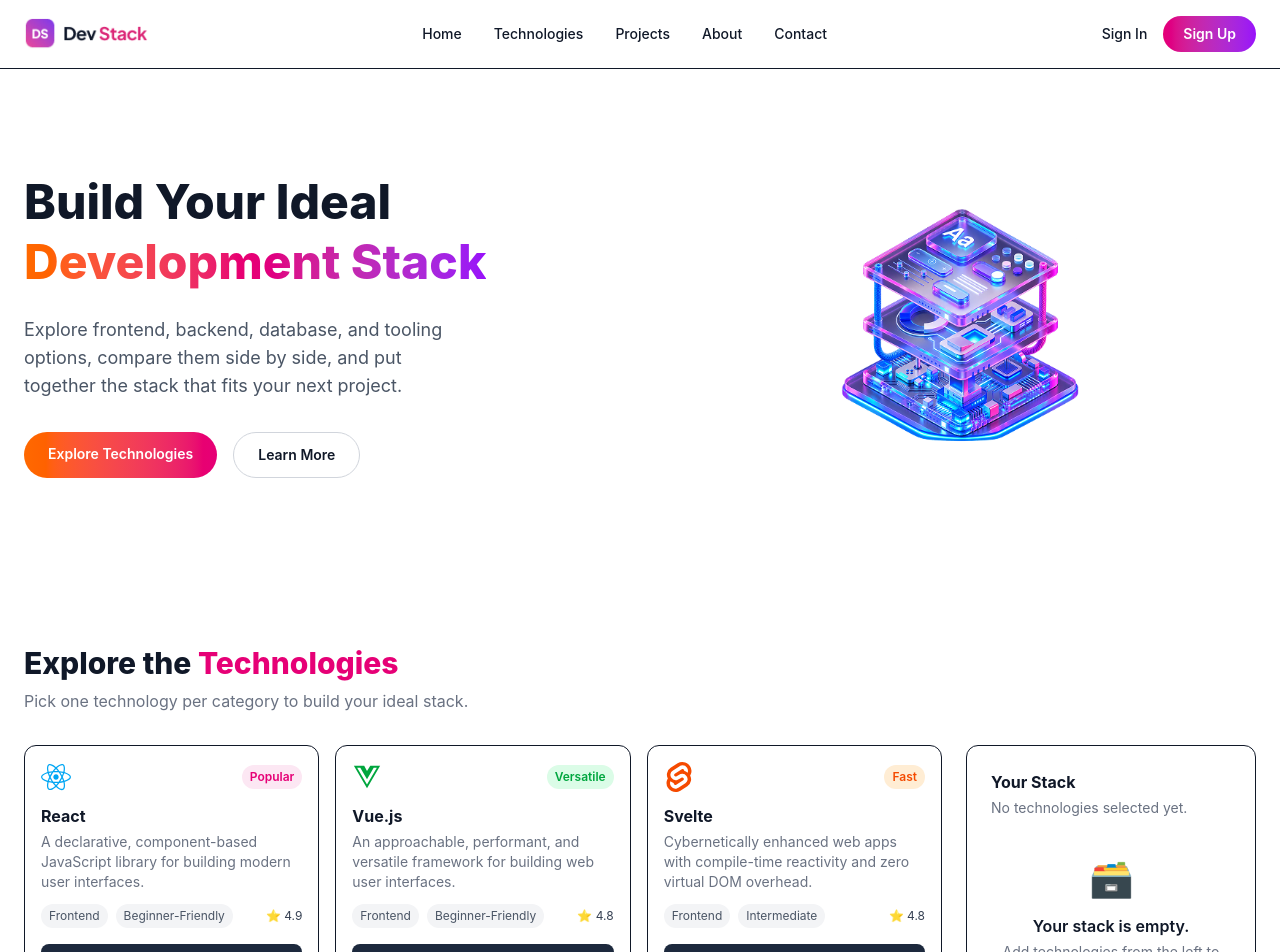
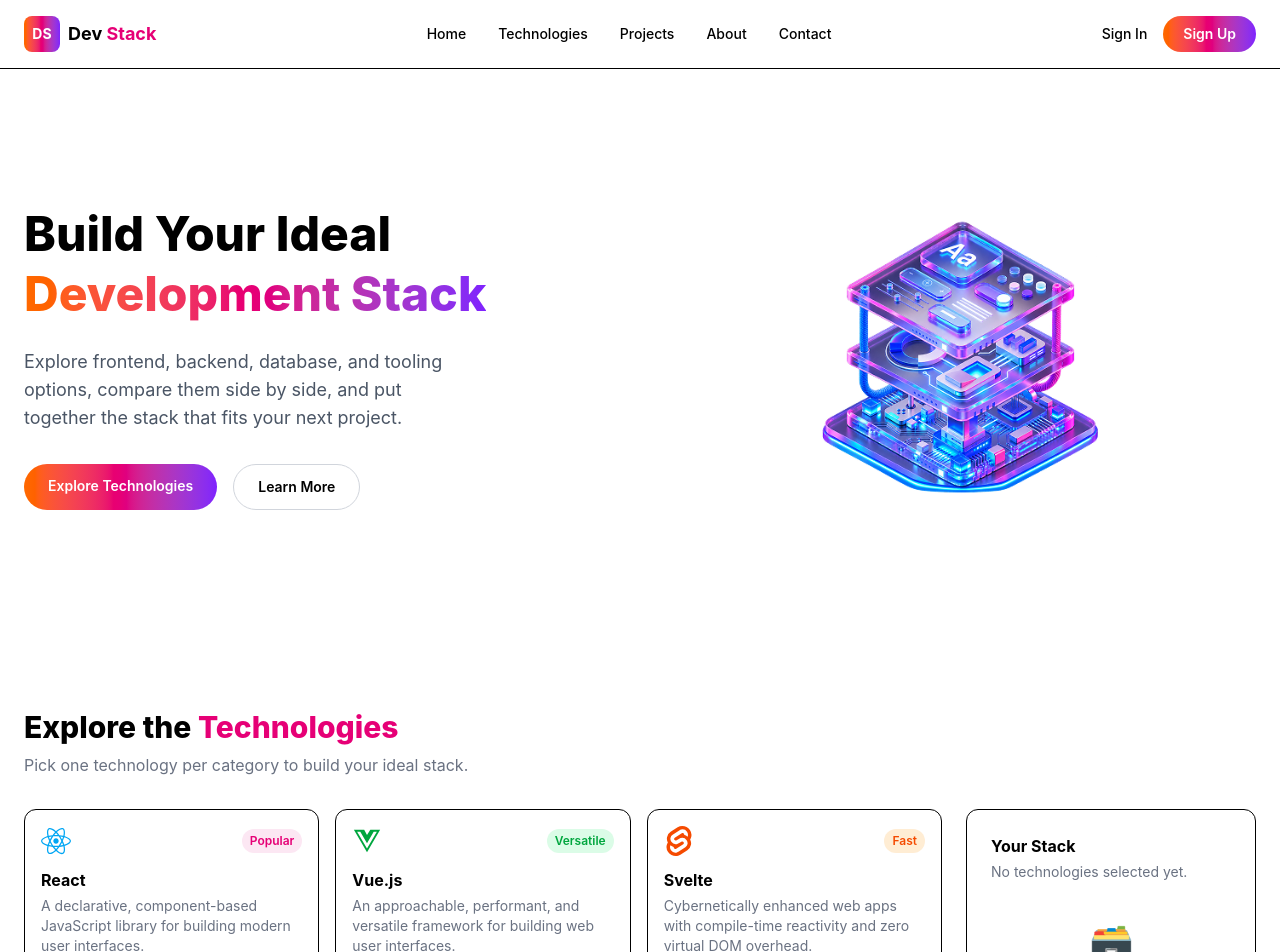
Before and after one commit to farhana-ayesha/devstack-app, a React (Vite) app: page / in a window 1280 px wide. Shown: the top 952 px of the page. Built offline with nearby package versions, Linux system fonts and the light colour scheme.

Commit message:
add toast notifications,loading state,and gradient theme

```diff
--- a/package.json
+++ b/package.json
@@ -14,6 +14,7 @@
     "react": "^19.2.8",
     "react-dom": "^19.2.8",
     "react-icons": "^5.7.0",
+    "react-toastify": "^11.1.0",
     "tailwindcss": "^4.3.3"
   },
   "devDependencies": {
--- /dev/null
+++ b/public/techs.json
@@ -0,0 +1,134 @@
+[
+  {
+    "icon": "react",
+    "iconColor": "text-sky-500",
+    "badge": "Popular",
+    "badgeColor": "bg-pink-100 text-pink-600",
+    "name": "React",
+    "desc": "A declarative, component-based JavaScript library for building modern user interfaces.",
+    "tag1": "Frontend",
+    "tag2": "Beginner-Friendly",
+    "rating": "4.9"
+  },
+  {
+    "icon": "vue",
+    "iconColor": "text-green-600",
+    "badge": "Versatile",
+    "badgeColor": "bg-green-100 text-green-600",
+    "name": "Vue.js",
+    "desc": "An approachable, performant, and versatile framework for building web user interfaces.",
+    "tag1": "Frontend",
+    "tag2": "Beginner-Friendly",
+    "rating": "4.8"
+  },
+  {
+    "icon": "svelte",
+    "iconColor": "text-orange-600",
+    "badge": "Fast",
+    "badgeColor": "bg-orange-100 text-orange-600",
+    "name": "Svelte",
+    "desc": "Cybernetically enhanced web apps with compile-time reactivity and zero virtual DOM overhead.",
+    "tag1": "Frontend",
+    "tag2": "Intermediate",
+    "rating": "4.8"
+  },
+  {
+    "icon": "nextjs",
+    "iconColor": "text-black",
+    "badge": "SSR / Edge",
+    "badgeColor": "bg-purple-100 text-purple-600",
+    "name": "Next.js",
+    "desc": "The React framework for full-stack web applications with hybrid static & server rendering.",
+    "tag1": "Frontend",
+    "tag2": "Intermediate",
+    "rating": "4.9"
+  },
+  {
+    "icon": "nodejs",
+    "iconColor": "text-green-600",
+    "badge": "Standard",
+    "badgeColor": "bg-green-100 text-green-600",
+    "name": "Node.js",
+    "desc": "An asynchronous event-driven JavaScript runtime built on Chrome's V8 engine.",
+    "tag1": "Backend",
+    "tag2": "Intermediate",
+    "rating": "4.8"
+  },
+  {
+    "icon": "postgresql",
+    "iconColor": "text-blue-700",
+    "badge": "Top SQL",
+    "badgeColor": "bg-blue-100 text-blue-600",
+    "name": "PostgreSQL",
+    "desc": "A powerful, open-source object-relational database system with proven reliability.",
+    "tag1": "Database",
+    "tag2": "Intermediate",
+    "rating": "4.9"
+  },
+  {
+    "icon": "redis",
+    "iconColor": "text-red-600",
+    "badge": "Cache",
+    "badgeColor": "bg-red-100 text-red-500",
+    "name": "Redis",
+    "desc": "In-memory data structure store used as a high-speed database, cache, and message broker.",
+    "tag1": "Database",
+    "tag2": "Intermediate",
+    "rating": "4.8"
+  },
+  {
+    "icon": "javascript",
+    "iconColor": "text-yellow-500",
+    "badge": "Ubiquitous",
+    "badgeColor": "bg-orange-100 text-orange-600",
+    "name": "JavaScript",
+    "desc": "The versatile, ubiquitous scripting language powering dynamic behavior across the web.",
+    "tag1": "Language",
+    "tag2": "Beginner-Friendly",
+    "rating": "4.9"
+  },
+  {
+    "icon": "typescript",
+    "iconColor": "text-blue-600",
+    "badge": "Essential",
+    "badgeColor": "bg-blue-100 text-blue-600",
+    "name": "TypeScript",
+    "desc": "A strongly typed programming language that builds on JavaScript for robust tooling.",
+    "tag1": "Language",
+    "tag2": "Intermediate",
+    "rating": "4.9"
+  },
+  {
+    "icon": "java",
+    "iconColor": "text-red-700",
+    "badge": "Robust",
+    "badgeColor": "bg-blue-100 text-blue-600",
+    "name": "Java",
+    "desc": "A secure, object-oriented programming language designed for portability and scale.",
+    "tag1": "Language",
+    "tag2": "Intermediate",
+    "rating": "4.6"
+  },
+  {
+    "icon": "tailwind",
+    "iconColor": "text-sky-400",
+    "badge": "Modern",
+    "badgeColor": "bg-green-100 text-green-600",
+    "name": "Tailwind CSS",
+    "desc": "A utility-first CSS framework packed with classes that can be composed to build custom UI.",
+    "tag1": "Styling",
+    "tag2": "Beginner-Friendly",
+    "rating": "4.9"
+  },
+  {
+    "icon": "docker",
+    "iconColor": "text-blue-500",
+    "badge": "Containers",
+    "badgeColor": "bg-blue-100 text-blue-600",
+    "name": "Docker",
+    "desc": "A platform designed to build, share, and run containerized applications reliably.",
+    "tag1": "DevOps",
+    "tag2": "Intermediate",
+    "rating": "4.9"
+  }
+]
--- a/src/App.tsx
+++ b/src/App.tsx
@@ -1,40 +1,16 @@
-
-import {useEffect,useState} from "react";
-import Nav from "./components/Nav";
+import { ToastContainer } from "react-toastify";
+import "react-toastify/dist/ReactToastify.css";
+import Navbar from "./components/Nav";
 import Hero from "./components/hero";
 import Technologies from "./components/technologies";
 
-type Technology = {
-  id: string;
-  name: string;
-  category: string;
-  description: string;
-  icon: string;
-  rating: number;
-  difficulty: string;
-  badge: string;
-};
-
-function App() {
-  const [technologies, setTechnologies] = useState<Technology[]>([]);
-
-  useEffect(() => {
-    fetch("/data/technologies.json")
-      .then((res) => res.json())
-      .then((data) => {
-        setTechnologies(data);
-      });
-  }, []);
-
-  console.log(technologies);
-
+export default function App() {
   return (
-    <div className="w-full min-h-screen bg-white text-gray-900 flex-col items-stretch">
-      <Nav />
-      <Hero/>
-      <Technologies/>
+    <div>
+      <Navbar />
+      <Hero />
+      <Technologies />
+      <ToastContainer position="top-right" autoClose={2000} />
     </div>
   );
 }
-
-export default App;
--- a/src/components/Nav.tsx
+++ b/src/components/Nav.tsx
@@ -1,6 +1,5 @@
-import logo from "../assets/logo-text.png"
-
 import { useState } from "react";
+import { brandGradient } from "../theme";
 
 export default function Navbar() {
   const [menuOpen, setMenuOpen] = useState(false);
@@ -8,9 +7,15 @@
   return (
     <header className="border-b">
       <div className="max-w-7xl mx-auto flex items-center justify-between px-6 py-4">
-        <img src={logo} alt="DevStack Logo" className="h-8" />
+        <div className="flex items-center gap-2">
+          <span className={`${brandGradient} text-white font-bold text-sm w-9 h-9 flex items-center justify-center rounded-lg`}>
+            DS
+          </span>
+          <span className="font-bold text-lg">
+            Dev <span className="text-pink-600">Stack</span>
+          </span>
+        </div>
 
-        {/* nav links - desktop */}
         <ul className="hidden md:flex gap-8 text-sm font-medium">
           <li><a href="#home">Home</a></li>
           <li><a href="#technologies">Technologies</a></li>
@@ -19,18 +24,16 @@
           <li><a href="#contact">Contact</a></li>
         </ul>
 
-        {/* buttons - desktop */}
         <div className="hidden md:flex gap-4 items-center">
           <a href="#signin" className="text-sm font-medium">Sign In</a>
           <a
             href="#signup"
-            className="bg-gradient-to-r from-pink-600 to-purple-600 text-white text-sm font-semibold px-5 py-2 rounded-full"
+            className={`${brandGradient} text-white text-sm font-semibold px-5 py-2 rounded-full`}
           >
             Sign Up
           </a>
         </div>
 
-        {/* hamburger button - mobile */}
         <button className="md:hidden" onClick={() => setMenuOpen(!menuOpen)}>
           <span className="block w-6 h-0.5 bg-black mb-1.5"></span>
           <span className="block w-6 h-0.5 bg-black mb-1.5"></span>
@@ -38,9 +41,8 @@
         </button>
       </div>
 
-      {/* mobile menu - shows only when menuOpen is true */}
       {menuOpen && (
-        <div className="w-full bg-white flex flex-col gap-4 p-6 md:hidden">
+        <div className="md:hidden flex flex-col gap-4 p-6">
           <a href="#home">Home</a>
           <a href="#technologies">Technologies</a>
           <a href="#projects">Projects</a>
@@ -49,7 +51,7 @@
           <a href="#signin">Sign In</a>
           <a
             href="#signup"
-            className="bg-gradient-to-r from-pink-600 to-purple-600 text-white text-center py-2 rounded-full"
+            className={`${brandGradient} text-white text-center py-2 rounded-full`}
           >
             Sign Up
           </a>
--- a/src/components/hero.tsx
+++ b/src/components/hero.tsx
@@ -1,4 +1,5 @@
-import heroImage from "../assets/banner-stack.png"
+import stackImage from "../assets/banner-stack.png";
+import { brandGradient, brandGradientText } from "../theme";
 
 export default function Hero() {
   return (
@@ -11,9 +12,7 @@
         <h1 className="text-4xl sm:text-5xl font-extrabold leading-tight">
           Build Your Ideal
           <br />
-          <span className="bg-gradient-to-r from-orange-500 via-pink-600 to-purple-600 bg-clip-text text-transparent">
-            Development Stack
-          </span>
+          <span className={brandGradientText}>Development Stack</span>
         </h1>
 
         <p className="mt-6 text-lg text-gray-600 max-w-md mx-auto md:mx-0">
@@ -25,7 +24,7 @@
         <div className="mt-8 flex flex-col sm:flex-row justify-center md:justify-start gap-4">
           <a
             href="#technologies"
-            className="bg-gradient-to-r from-orange-500 to-pink-600 text-white font-semibold text-sm px-6 py-3 rounded-full"
+            className={`${brandGradient} text-white font-semibold text-sm px-6 py-3 rounded-full`}
           >
             Explore Technologies
           </a>
@@ -41,9 +40,9 @@
       {/* right side - image */}
       <div className="flex-1 flex justify-center">
         <img
-          src={heroImage}
-          alt="Banner Stack"
-          className="w-72 sm:w-96"
+          src={stackImage}
+          alt="Development Stack Illustration"
+          className="w-full max-w-md"
         />
       </div>
     </section>
--- a/src/components/technologies.tsx
+++ b/src/components/technologies.tsx
@@ -1,169 +1,44 @@
-import { useState } from "react";
-import { FaReact, FaVuejs, FaNodeJs, FaJava, FaDocker } from "react-icons/fa";
-import {
-  SiSvelte,
-  SiNextdotjs,
-  SiPostgresql,
-  SiRedis,
-  SiJavascript,
-  SiTypescript,
-  SiTailwindcss,
-} from "react-icons/si";
+import { useEffect, useState } from "react";
+import { toast } from "react-toastify";
 import TechCard, { type Tech } from "./TechCard";
 import StackList from "./StackList";
 
-const techs: Tech[] = [
-  {
-    icon: FaReact,
-    iconColor: "text-sky-500",
-    badge: "Popular",
-    badgeColor: "bg-pink-100 text-pink-600",
-    name: "React",
-    desc: "A declarative, component-based JavaScript library for building modern user interfaces.",
-    tag1: "Frontend",
-    tag2: "Beginner-Friendly",
-    rating: "4.9",
-  },
-  {
-    icon: FaVuejs,
-    iconColor: "text-green-600",
-    badge: "Versatile",
-    badgeColor: "bg-green-100 text-green-600",
-    name: "Vue.js",
-    desc: "An approachable, performant, and versatile framework for building web user interfaces.",
-    tag1: "Frontend",
-    tag2: "Beginner-Friendly",
-    rating: "4.8",
-  },
-  {
-    icon: SiSvelte,
-    iconColor: "text-orange-600",
-    badge: "Fast",
-    badgeColor: "bg-orange-100 text-orange-600",
-    name: "Svelte",
-    desc: "Cybernetically enhanced web apps with compile-time reactivity and zero virtual DOM overhead.",
-    tag1: "Frontend",
-    tag2: "Intermediate",
-    rating: "4.8",
-  },
-  {
-    icon: SiNextdotjs,
-    iconColor: "text-black",
-    badge: "SSR / Edge",
-    badgeColor: "bg-purple-100 text-purple-600",
-    name: "Next.js",
-    desc: "The React framework for full-stack web applications with hybrid static & server rendering.",
-    tag1: "Frontend",
-    tag2: "Intermediate",
-    rating: "4.9",
-  },
-  {
-    icon: FaNodeJs,
-    iconColor: "text-green-600",
-    badge: "Standard",
-    badgeColor: "bg-green-100 text-green-600",
-    name: "Node.js",
-    desc: "An asynchronous event-driven JavaScript runtime built on Chrome's V8 engine.",
-    tag1: "Backend",
-    tag2: "Intermediate",
-    rating: "4.8",
-  },
-  {
-    icon: SiPostgresql,
-    iconColor: "text-blue-700",
-    badge: "Top SQL",
-    badgeColor: "bg-blue-100 text-blue-600",
-    name: "PostgreSQL",
-    desc: "A powerful, open-source object-relational database system with proven reliability.",
-    tag1: "Database",
-    tag2: "Intermediate",
-    rating: "4.9",
-  },
-  {
-    icon: SiRedis,
-    iconColor: "text-red-600",
-    badge: "Cache",
-    badgeColor: "bg-red-100 text-red-500",
-    name: "Redis",
-    desc: "In-memory data structure store used as a high-speed database, cache, and message broker.",
-    tag1: "Database",
-    tag2: "Intermediate",
-    rating: "4.8",
-  },
-  {
-    icon: SiJavascript,
-    iconColor: "text-yellow-500",
-    badge: "Ubiquitous",
-    badgeColor: "bg-orange-100 text-orange-600",
-    name: "JavaScript",
-    desc: "The versatile, ubiquitous scripting language powering dynamic behavior across the web.",
-    tag1: "Language",
-    tag2: "Beginner-Friendly",
-    rating: "4.9",
-  },
-  {
-    icon: SiTypescript,
-    iconColor: "text-blue-600",
-    badge: "Essential",
-    badgeColor: "bg-blue-100 text-blue-600",
-    name: "TypeScript",
-    desc: "A strongly typed programming language that builds on JavaScript for robust tooling.",
-    tag1: "Language",
-    tag2: "Intermediate",
-    rating: "4.9",
-  },
-  {
-    icon: FaJava,
-    iconColor: "text-red-700",
-    badge: "Robust",
-    badgeColor: "bg-blue-100 text-blue-600",
-    name: "Java",
-    desc: "A secure, object-oriented programming language designed for portability and scale.",
-    tag1: "Language",
-    tag2: "Intermediate",
-    rating: "4.6",
-  },
-  {
-    icon: SiTailwindcss,
-    iconColor: "text-sky-400",
-    badge: "Modern",
-    badgeColor: "bg-green-100 text-green-600",
-    name: "Tailwind CSS",
-    desc: "A utility-first CSS framework packed with classes that can be composed to build custom UI.",
-    tag1: "Styling",
-    tag2: "Beginner-Friendly",
-    rating: "4.9",
-  },
-  {
-    icon: FaDocker,
-    iconColor: "text-blue-500",
-    badge: "Containers",
-    badgeColor: "bg-blue-100 text-blue-600",
-    name: "Docker",
-    desc: "A platform designed to build, share, and run containerized applications reliably.",
-    tag1: "DevOps",
-    tag2: "Intermediate",
-    rating: "4.9",
-  },
-];
+export default function Technologies() {
+  const [techs, setTechs] = useState<Tech[]>([]);
+  const [loading, setLoading] = useState(true);
+  const [stack, setStack] = useState<Tech[]>([]);
 
-export default function Technologies() {
-  const [stack, setStack] = useState<Tech[]>([]);
+  useEffect(() => {
+    const loadTechs = async () => {
+      const res = await fetch("/techs.json");
+      const data = await res.json();
+      setTechs(data);
+      setLoading(false);
+    };
+
+    loadTechs();
+  }, []);
 
   const isAdded = (name: string) => stack.some((item) => item.name === name);
 
-  const addToStack = (tech: Tech) => {
-    if (isAdded(tech.name)) return;
+  function addToStack(tech: Tech) {
+    if (isAdded(tech.name)) {
+      toast.warning(`${tech.name} is already in your stack`);
+      return;
+    }
     setStack([...stack, tech]);
-  };
+    toast.success(`${tech.name} added to stack`);
+  }
 
-  const removeFromStack = (name: string) => {
+  function removeFromStack(name: string) {
     setStack(stack.filter((item) => item.name !== name));
-  };
+    toast.info(`${name} removed from stack`);
+  }
 
-  const removeAll = () => {
+  function removeAll() {
     setStack([]);
-  };
+    toast.info("Stack cleared");
+  }
 
   return (
     <section id="technologies" className="max-w-7xl mx-auto px-6 py-16">
@@ -174,15 +49,24 @@
         Pick one technology per category to build your ideal stack.
       </p>
 
+      {loading ? (
+        <p className="mt-10 text-center text-gray-500">Loading technologies...</p>
+      ) : (
         <div className="mt-8 grid grid-cols-1 lg:grid-cols-4 gap-6">
           <div className="lg:col-span-3 grid sm:grid-cols-2 md:grid-cols-3 gap-4">
             {techs.map((tech) => (
-            <TechCard key={tech.name} tech={tech} added={isAdded(tech.name)} onAdd={addToStack} />
+              <TechCard
+                key={tech.name}
+                tech={tech}
+                added={isAdded(tech.name)}
+                onAdd={addToStack}
+              />
             ))}
           </div>
 
           <StackList stack={stack} onRemove={removeFromStack} onRemoveAll={removeAll} />
         </div>
+      )}
     </section>
   );
 }
--- /dev/null
+++ b/src/theme.ts
@@ -0,0 +1,2 @@
+export const brandGradient = "bg-gradient-to-r from-orange-500 via-pink-600 to-violet-600";
+export const brandGradientText = "bg-gradient-to-r from-orange-500 via-pink-600 to-violet-600 bg-clip-text text-transparent";
```
Also changed, not shown: src/components/StackList.tsx (+7 -4 lines), src/components/TechCard.tsx (+6 -7 lines), src/components/iconMap.tsx (added, +25 -0 lines), 1 other file (tests, documents, lock files or other folders). Lines whose indentation alone changed are shown as unchanged.
